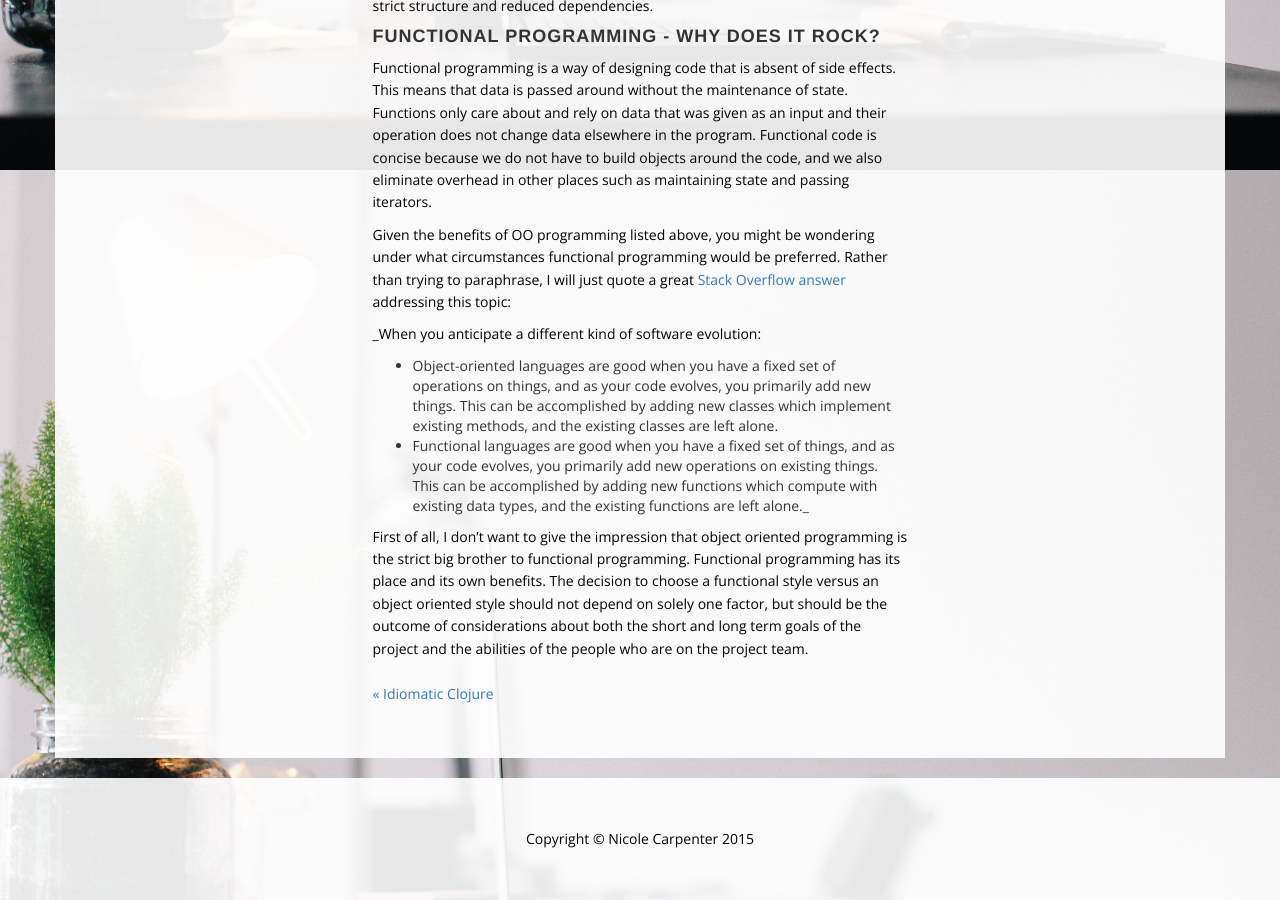
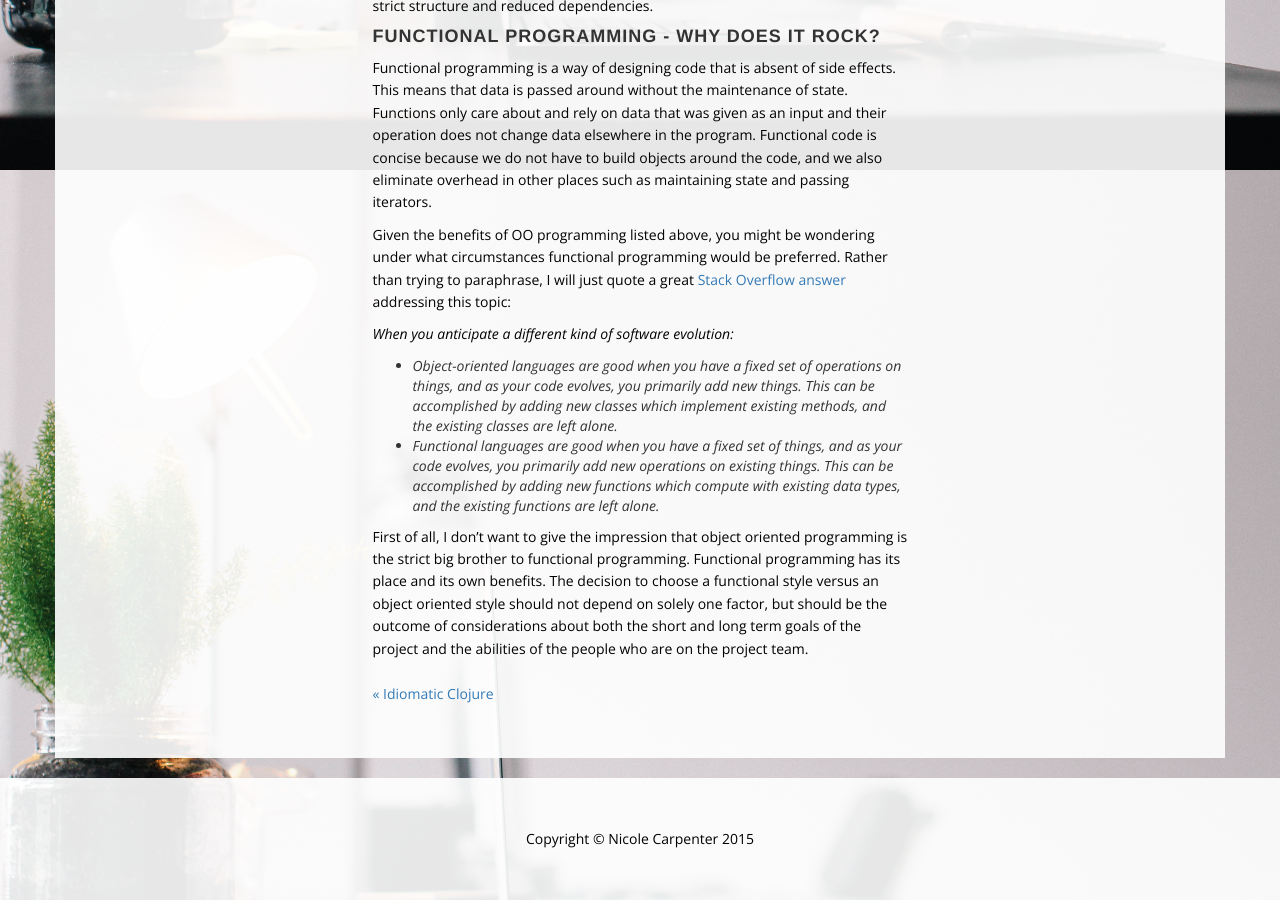
Before and after one commit to voilawalla/voilawalla.github.io, a Jekyll site: the page built from _posts/2016-07-27-object-oriented-vs-functional.md, in a window 1280 px wide and 900 px high, scrolled down 1630 px. Built offline with Jekyll 4.4.1, drawn with Linux system fonts in a browser that asks for light colours; nearby versions of some CDN libraries; some web fonts are replaced; library files that are not in the unit come from our copies.

Commit message:
fix bullet points

```diff
--- a/_posts/2016-07-27-object-oriented-vs-functional.md
+++ b/_posts/2016-07-27-object-oriented-vs-functional.md
@@ -34,8 +34,9 @@
 
 Given the benefits of OO programming listed above, you might be wondering under what circumstances functional programming would be preferred. Rather than trying to paraphrase, I will just quote a great [Stack Overflow answer](http://stackoverflow.com/a/2079678) addressing this topic:
 
-_When you anticipate a different kind of software evolution:
-* Object-oriented languages are good when you have a fixed set of operations on things, and as your code evolves, you primarily add new things. This can be accomplished by adding new classes which implement existing methods, and the existing classes are left alone.
-* Functional languages are good when you have a fixed set of things, and as your code evolves, you primarily add new operations on existing things. This can be accomplished by adding new functions which compute with existing data types, and the existing functions are left alone._
+_When you anticipate a different kind of software evolution:_
+
+* _Object-oriented languages are good when you have a fixed set of operations on things, and as your code evolves, you primarily add new things. This can be accomplished by adding new classes which implement existing methods, and the existing classes are left alone._
+* _Functional languages are good when you have a fixed set of things, and as your code evolves, you primarily add new operations on existing things. This can be accomplished by adding new functions which compute with existing data types, and the existing functions are left alone._
 
 First of all, I don’t want to give the impression that object oriented programming is the strict big brother to functional programming. Functional programming has its place and its own benefits. The decision to choose a functional style versus an object oriented style should not depend on solely one factor, but should be the outcome of considerations about both the short and long term goals of the project and the abilities of the people who are on the project team.
```
